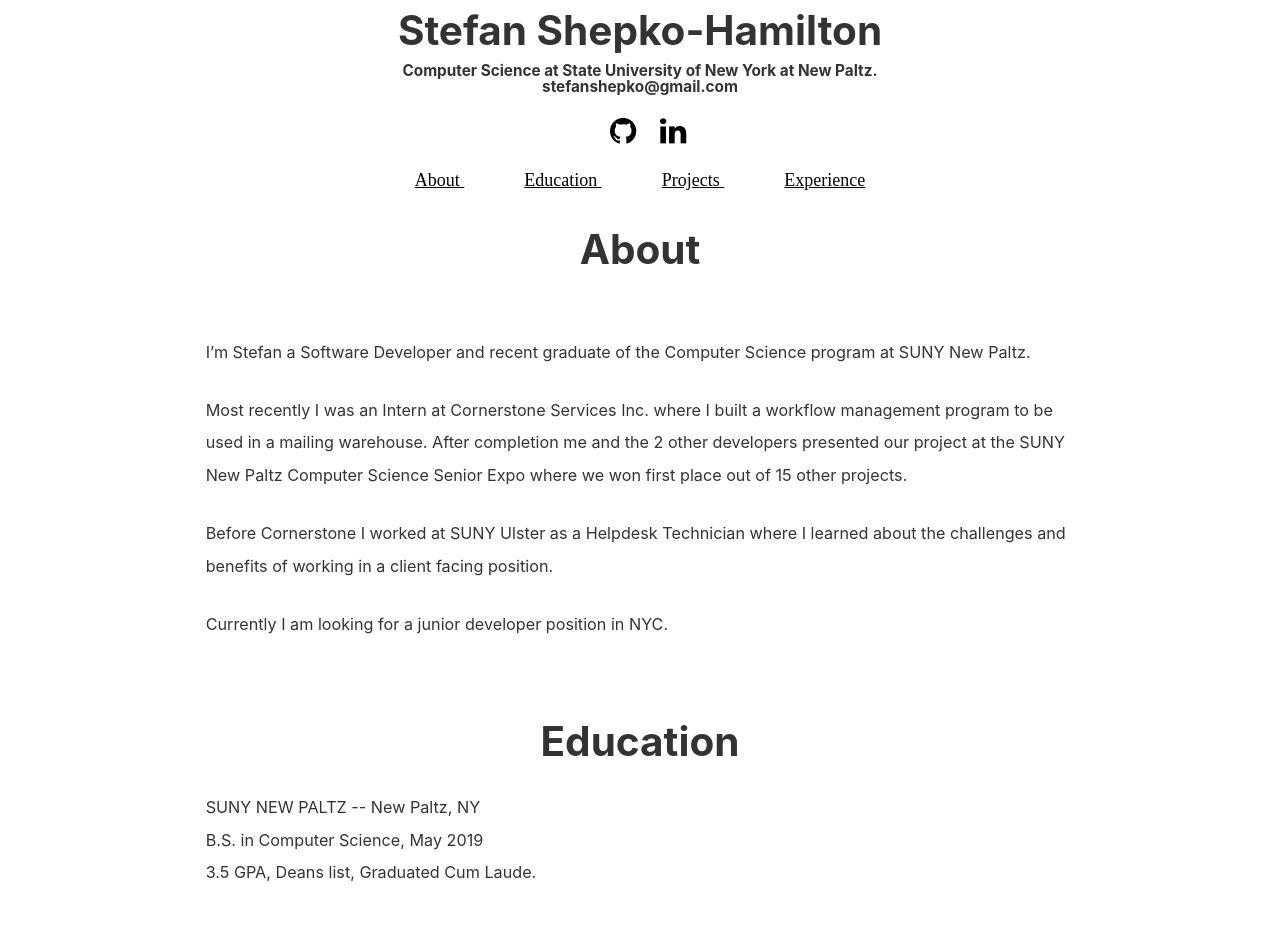
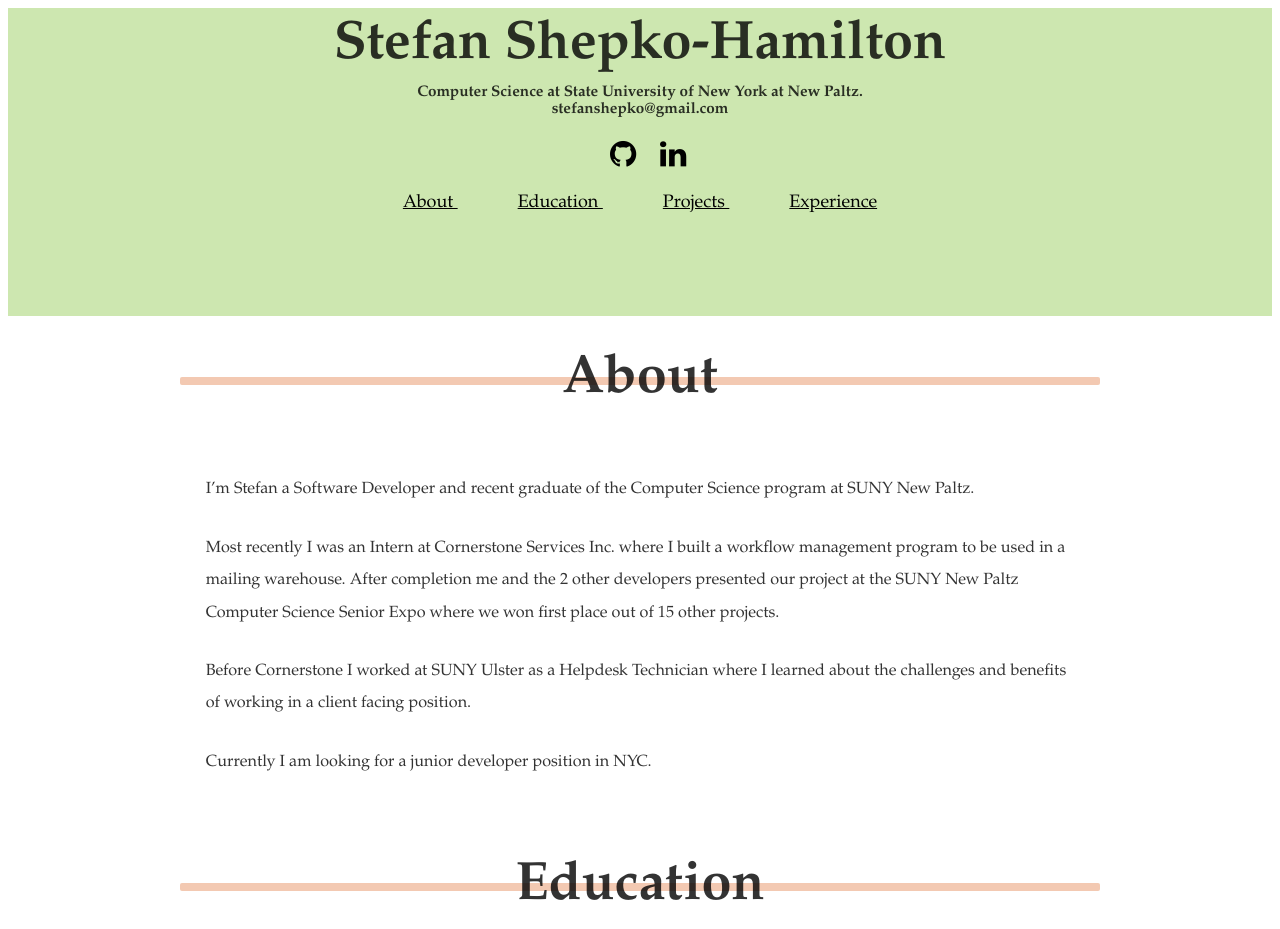
Before and after one commit to Stefunga/Stefunga.github.io, a Gatsby site: page / in a window 1280 px wide. Shown: the top 929 px of the page. Built offline with nearby package versions, Linux system fonts and the light colour scheme; Gatsby itself is replaced by a stand-in of ours.

Commit message:
design updates. New font

```diff
--- a/src/components/header.js
+++ b/src/components/header.js
@@ -42,6 +42,7 @@ const Header = ({ siteTitle }) => (
     <a href="#Projects" style={{ margin:30}}>  Projects  </a>
     <a href="#Experience" style={{ margin:30}}>  Experience  </a>
     </div>
+    <div style={{paddingBottom:100}}></div>
   </header>
 )
 
--- a/src/components/layout.css
+++ b/src/components/layout.css
@@ -5,19 +5,16 @@ html {
   -webkit-text-size-adjust: 100%;
 }
 
-body {
-  background-color: white;
-  margin: 0;
-  -webkit-font-smoothing: antialiased;
-  -moz-osx-font-smoothing: grayscale;
-}
+
 article,
 aside,
 details,
 figcaption,
 figure,
 footer,
-header,
+header {
+  background-color: #CDE7B0;
+  },
 main,
 menu,
 nav,
@@ -63,11 +60,6 @@ strong {
 }
 dfn {
   font-style: italic;
-}
-h1 {
-  font-size: 2em;
-  margin: 0.67em 0;
-  margin-bottom:10rem;
 }
 mark {
   background-color: #ff0;
@@ -206,14 +198,10 @@ html {
 body {
   text-align: center;
   color: hsla(0, 0%, 0%, 0.8);
-  font-family: "Times New Roman", Times, serif;
+  font-family: Palatino, URW Palladio L, serif;
   font-weight: normal;
   word-wrap: break-word;
   font-kerning: normal;
-  -moz-font-feature-settings: "kern", "liga", "clig", "calt";
-  -ms-font-feature-settings: "kern", "liga", "clig", "calt";
-  -webkit-font-feature-settings: "kern", "liga", "clig", "calt";
-  font-feature-settings: "kern", "liga", "clig", "calt";
 }
 img {
   max-width: 100%;
@@ -227,7 +215,7 @@ img {
   margin-bottom: 1.45rem;
 }
 h1 {
-  background-color:white;
+  position:relative;
   margin-left: 0;
   margin-right: 0;
   margin-top: 0;
@@ -237,13 +225,25 @@ h1 {
   padding-top: .5rem;
   margin-bottom: 1rem;
   color: inherit;
-  font-family: -apple-system, BlinkMacSystemFont, Segoe UI, Roboto, Oxygen,
-    Ubuntu, Cantarell, Fira Sans, Droid Sans, Helvetica Neue, sans-serif;
+  font-family: Palatino, URW Palladio L, serif;
   font-weight: bold;
   text-rendering: optimizeLegibility;
-  font-size: 2.25rem;
+  font-size: 3rem;
   line-height: 1.1;
 }
+h1::after {
+  content: "";
+  background-color: #f3c9b2;
+  height: 8px;
+  position: absolute;
+  top: 50%;
+  -webkit-transform: translateY(-50%) rotate(0deg);
+  transform: translateY(-50%) rotate(0deg);
+  border-radius: 2px;
+  left: 0;
+  width: 100%;
+  z-index: -1;
+},
 h2 {
   margin-left: 0;
   margin-right: 0;
@@ -272,8 +272,7 @@ h3 {
   padding-top: 0;
   margin-bottom: 1.45rem;
   color: inherit;
-  font-family: -apple-system, BlinkMacSystemFont, Segoe UI, Roboto, Oxygen,
-    Ubuntu, Cantarell, Fira Sans, Droid Sans, Helvetica Neue, sans-serif;
+  font-family:Palatino, URW Palladio L, serif;
   font-weight: bold;
   text-rendering: optimizeLegibility;
   font-size: 1.38316rem;
@@ -289,8 +288,7 @@ h4 {
   padding-top: 0;
   margin-bottom: 1.45rem;
   color: inherit;
-  font-family: -apple-system, BlinkMacSystemFont, Segoe UI, Roboto, Oxygen,
-    Ubuntu, Cantarell, Fira Sans, Droid Sans, Helvetica Neue, sans-serif;
+  font-family: Palatino, URW Palladio L, serif;
   font-weight: bold;
   text-rendering: optimizeLegibility;
   font-size: 1rem;
@@ -306,8 +304,7 @@ h5 {
   padding-top: 0;
   margin-bottom: 0rem;
   color: inherit;
-  font-family: -apple-system, BlinkMacSystemFont, Segoe UI, Roboto, Oxygen,
-    Ubuntu, Cantarell, Fira Sans, Droid Sans, Helvetica Neue, sans-serif;
+  font-family: Palatino, URW Palladio L, serif;
   font-weight: bold;
   text-rendering: optimizeLegibility;
   font-size: 0.85028rem;
@@ -324,7 +321,7 @@ h6 {
   padding-top: 0;
   margin-bottom: 1rem;
   color: inherit;
-  font-family: -apple-system, Arial;
+  font-family: Palatino, URW Palladio L, serif;
   font-weight: normal;
   text-rendering: optimizeLegibility;
   font-size: .9rem;
@@ -385,6 +382,7 @@ dd {
   margin-bottom: 1.45rem;
 }
 p {
+  font-family: Palatino, URW Palladio L, serif;
   margin-left: 0;
   margin-right: 0;
   margin-top: 0;
```
